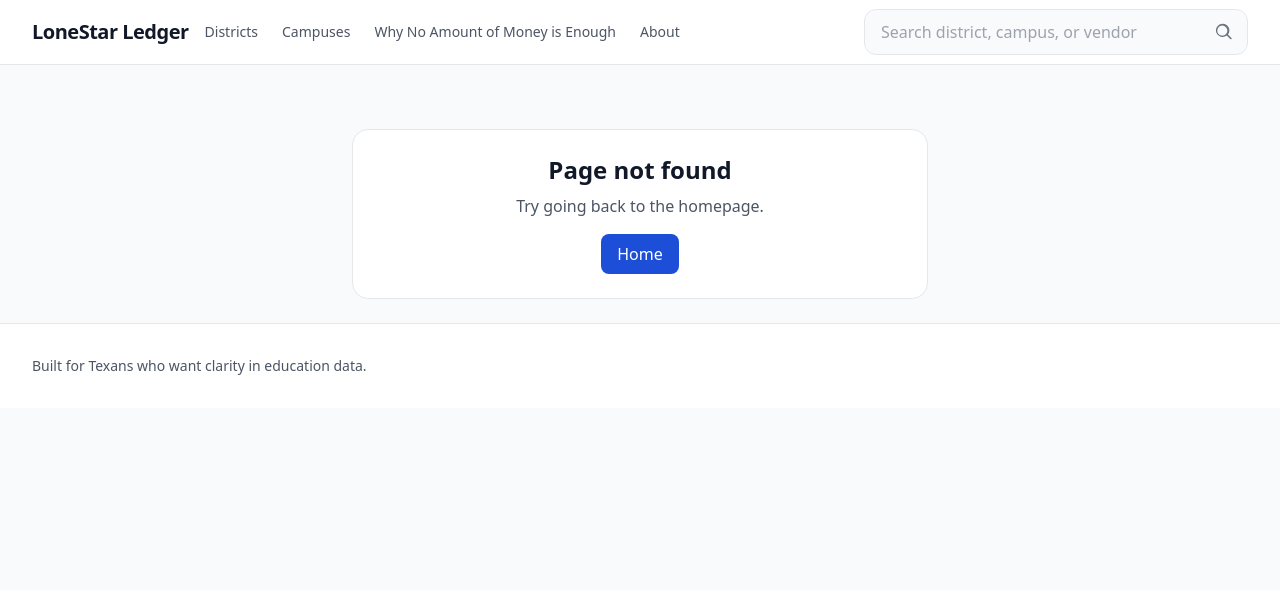
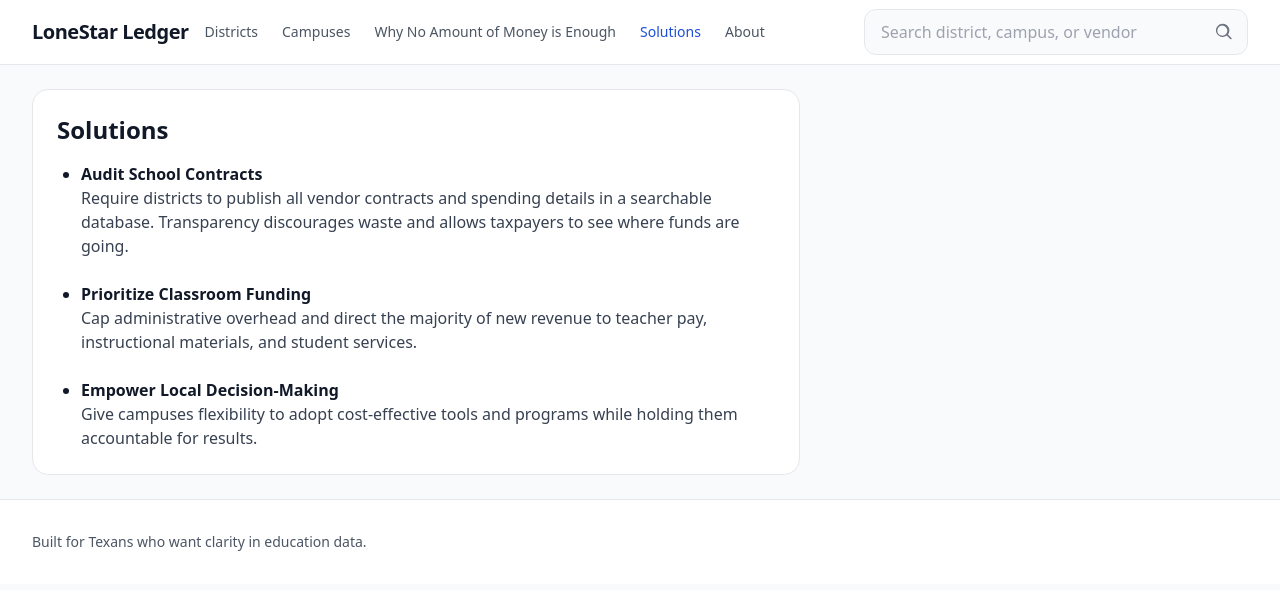
Before and after one commit to jab1897/LoneStarLedger5, a React (Vite) app: page /solutions in a window 1280 px wide. Before the commit this address had no page. Shown: the top 590 px of the page. Built offline with nearby package versions, Linux system fonts and the light colour scheme.

Commit message:
Add Solutions page with policy prescriptions

```diff
--- a/src/App.jsx
+++ b/src/App.jsx
@@ -10,6 +10,7 @@ import CampusDetail from "./pages/CampusDetail";
 import Search from "./pages/Search";
 import NotFound from "./pages/NotFound";
 import About from "./pages/About";
+import Solutions from "./pages/Solutions";
 import ErrorBoundary from "./shell/ErrorBoundary";
 
 // Lazy-load the money explainer page so it doesn't evaluate unless visited
@@ -28,10 +29,11 @@ export default function App() {
               <Route path="/campuses" element={<Campuses />} />
               <Route path="/campus/:id" element={<CampusDetail />} />
               <Route path="/search" element={<Search />} />
-                <Route
-                  path="/why-no-amount-of-money-is-enough"
-                  element={<WhyNoAmount />}
-                />
+              <Route
+                path="/why-no-amount-of-money-is-enough"
+                element={<WhyNoAmount />}
+              />
+              <Route path="/solutions" element={<Solutions />} />
               <Route path="/about" element={<About />} />
               <Route path="*" element={<NotFound />} />
             </Routes>
--- /dev/null
+++ b/src/pages/Solutions.jsx
@@ -0,0 +1,35 @@
+import React from "react";
+
+export default function Solutions() {
+  const items = [
+    {
+      title: "Audit School Contracts",
+      description:
+        "Require districts to publish all vendor contracts and spending details in a searchable database. Transparency discourages waste and allows taxpayers to see where funds are going.",
+    },
+    {
+      title: "Prioritize Classroom Funding",
+      description:
+        "Cap administrative overhead and direct the majority of new revenue to teacher pay, instructional materials, and student services.",
+    },
+    {
+      title: "Empower Local Decision-Making",
+      description:
+        "Give campuses flexibility to adopt cost-effective tools and programs while holding them accountable for results.",
+    },
+  ];
+
+  return (
+    <div className="bg-white border rounded-2xl p-6 space-y-4 max-w-3xl">
+      <h1 className="text-2xl font-bold">Solutions</h1>
+      <ul className="space-y-6 list-disc pl-6">
+        {items.map(({ title, description }) => (
+          <li key={title}>
+            <p className="font-semibold">{title}</p>
+            <p className="text-gray-700">{description}</p>
+          </li>
+        ))}
+      </ul>
+    </div>
+  );
+}
--- a/src/shell/Layout.jsx
+++ b/src/shell/Layout.jsx
@@ -30,6 +30,14 @@ function TopBar() {
               }
             >
               Why No Amount of Money is Enough
+            </NavLink>
+            <NavLink
+              to="/solutions"
+              className={({ isActive }) =>
+                `hover:text-blue-700 ${isActive ? 'text-blue-700' : 'text-gray-600'}`
+              }
+            >
+              Solutions
             </NavLink>
           <NavLink to="/about" className={({isActive})=>`hover:text-blue-700 ${isActive?'text-blue-700':'text-gray-600'}`}>About</NavLink>
         </nav>
```
